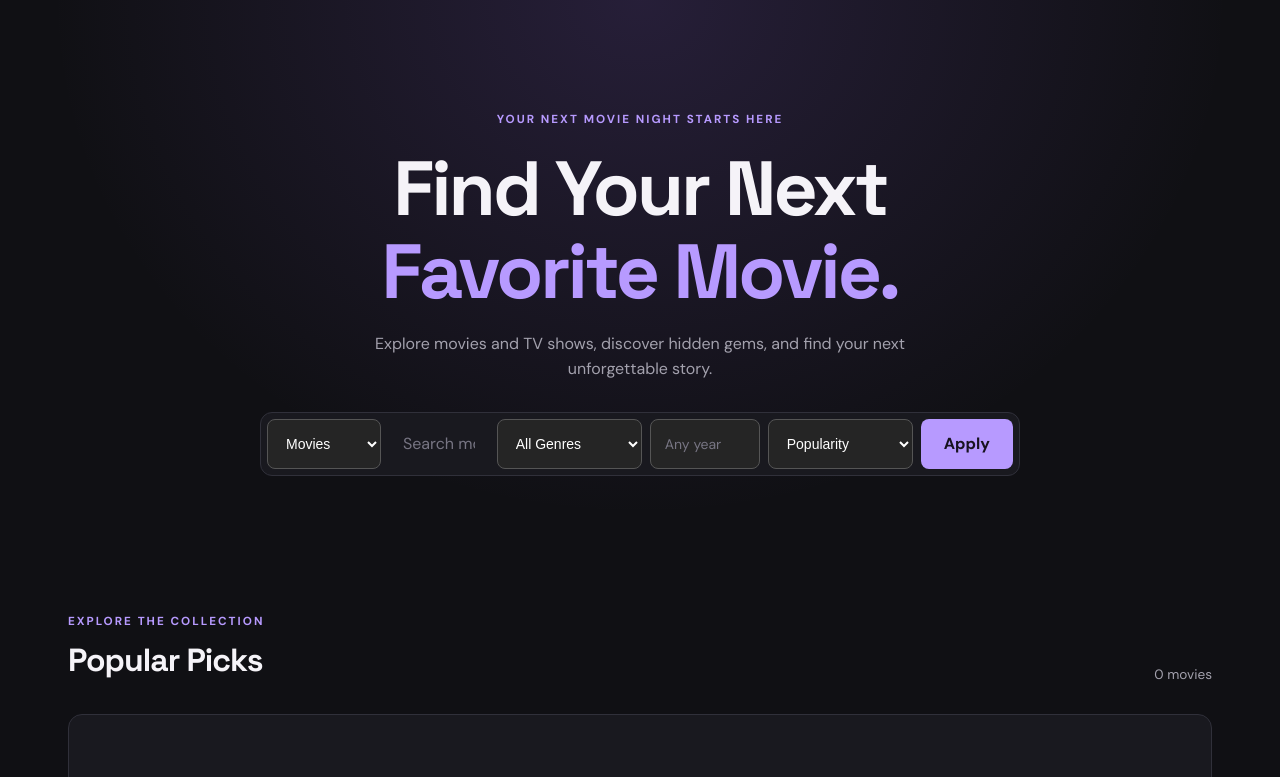
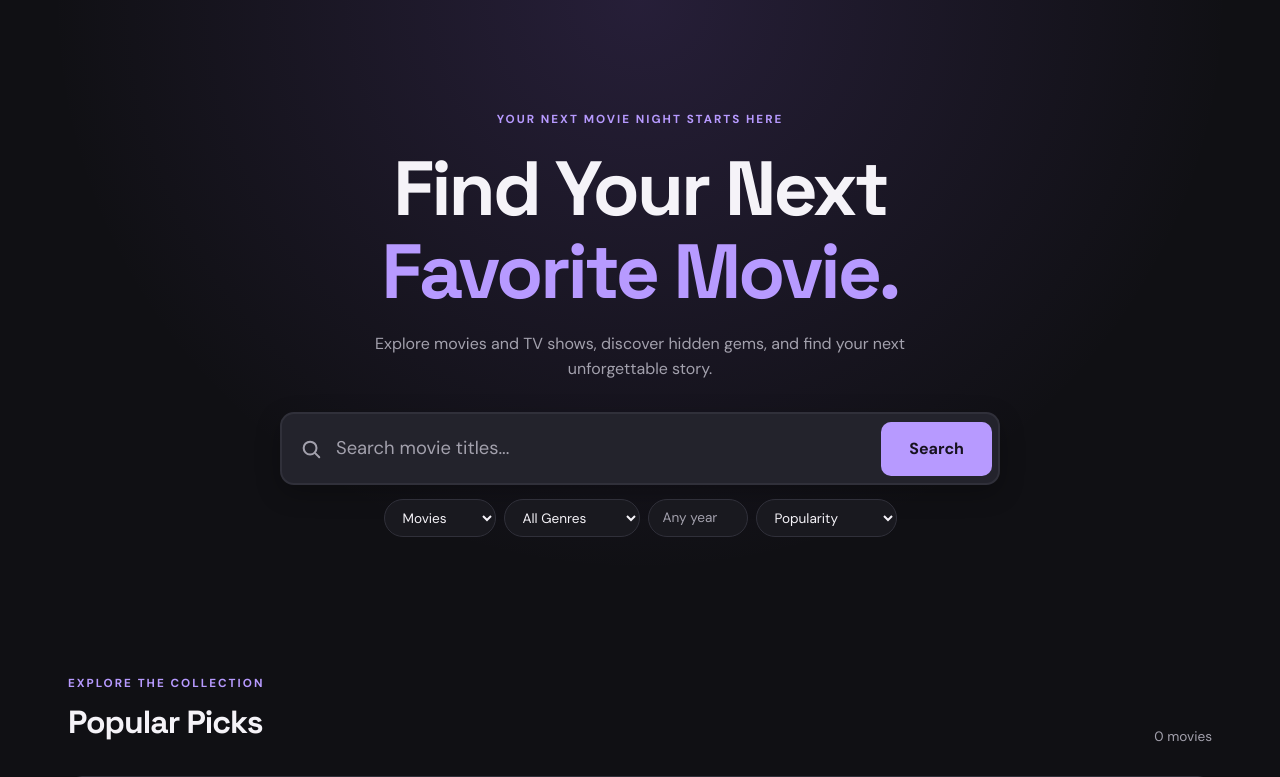
Before and after one commit to Xinrui-Li/MovieMagic, a Flask app: page / in a window 1280 px wide. Shown: the part 86-863 px from the top of the page. Run offline with Flask 3, Linux system fonts and the light colour scheme; data that the repository does not hold is empty.

Commit message:
Redesign home search bar and add write-up of this branch
- Search: large title box with icon on its own row; Movies/TV, genre,
  year and sort are small pills below and apply on change
- Consolidate search bar CSS into one block
- docs/README_TESTS_DEPLOY_SEARCH.md: summary of tests, deployment prep,
  search bar, and bugs to fix after GroupWatch merge

```diff
--- a/static/style.css
+++ b/static/style.css
@@ -164,52 +164,6 @@ nav a:hover {
     color: var(--muted);
 }
 
-.search-form {
-    display: flex;
-    max-width: 560px;
-    margin: 0 auto;
-    padding: 6px;
-    gap: 8px;
-    background: var(--surface);
-    border: 1px solid var(--border);
-    border-radius: 12px;
-}
-
-.search-form input {
-    flex: 1;
-    min-width: 0;
-    padding: 12px 14px;
-    color: var(--text);
-    background: transparent;
-    border: none;
-    outline: none;
-    font: inherit;
-}
-
-.search-form input::placeholder {
-    color: #777583;
-}
-
-.search-form:focus-within {
-    border-color: var(--accent);
-}
-
-.search-form button {
-    padding: 12px 23px;
-    color: #17121f;
-    background: var(--accent);
-    border: none;
-    border-radius: 8px;
-    font: inherit;
-    font-weight: 700;
-    cursor: pointer;
-    transition: background 0.2s;
-}
-
-.search-form button:hover {
-    background: var(--accent-hover);
-}
-
 .movie-section {
     max-width: 1200px;
     margin: 0 auto;
@@ -428,40 +382,6 @@ footer p {
 
     .section-heading h2 {
         font-size: 1.6rem;
-    }
-
-    .search-form button {
-        padding: 10px 14px;
-    }
-}
-
-.search-form select {
-    min-width: 145px;
-    max-width: 100%;
-    padding: 12px 14px;
-    border: 1px solid #555;
-    border-radius: 8px;
-    background-color: #252525;
-    color: #ffffff;
-    font-size: 14px;
-    cursor: pointer;
-}
-
-.search-form select:focus,
-.search-form input:focus {
-    outline: 2px solid #a78bfa;
-    outline-offset: 2px;
-}
-
-.search-form select option {
-    background-color: #252525;
-    color: #ffffff;
-}
-
-@media (max-width: 600px) {
-    .search-form select {
-        width: 100%;
-        min-width: 0;
     }
 }
 
@@ -1518,26 +1438,6 @@ nav a:hover {
     display: block;
     margin-top: 10px;
 }
-/* Movies / TV search toggle */
-
-.search-form {
-    max-width: 760px;
-}
-
-.search-form select[name="media"] {
-    min-width: 110px;
-}
-
-@media (max-width: 600px) {
-    .search-form {
-        flex-wrap: wrap;
-    }
-
-    .search-form input {
-        flex-basis: 100%;
-    }
-}
-
 /* Trending, popular, and upcoming rows on the home page */
 
 .home-rows {
@@ -1720,23 +1620,6 @@ nav a:hover {
     }
 }
 
-/* Year filter in the search bar */
-
-.search-form input[name="year"] {
-    flex: 0 0 110px;
-    border: 1px solid #555;
-    border-radius: 8px;
-    background-color: #252525;
-    color: #ffffff;
-    font-size: 14px;
-}
-
-@media (max-width: 600px) {
-    .search-form input[name="year"] {
-        flex-basis: 100%;
-    }
-}
-
 /* Flash messages shown under the navbar */
 
 .flash-messages {
@@ -1764,3 +1647,146 @@ nav a:hover {
         padding: 0 18px;
     }
 }
+
+/* Search bar: one large title box, with small filter pills below it */
+
+.search-form {
+    display: flex;
+    flex-direction: column;
+    gap: 14px;
+    max-width: 720px;
+    margin: 0 auto;
+}
+
+.search-main {
+    display: flex;
+    align-items: center;
+    gap: 10px;
+    padding: 6px 6px 6px 18px;
+    background: var(--surface-light);
+    border: 2px solid var(--border);
+    border-radius: 14px;
+    box-shadow: 0 8px 24px rgba(0, 0, 0, 0.25);
+    transition: border-color 0.2s, box-shadow 0.2s;
+    cursor: text;
+}
+
+.search-main:hover {
+    border-color: var(--muted);
+}
+
+.search-main:focus-within {
+    border-color: var(--accent);
+    box-shadow:
+        0 0 0 4px color-mix(in srgb, var(--accent) 22%, transparent),
+        0 8px 24px rgba(0, 0, 0, 0.25);
+}
+
+.search-icon {
+    flex: none;
+    width: 22px;
+    height: 22px;
+    fill: none;
+    stroke: var(--muted);
+    stroke-width: 2.2;
+    stroke-linecap: round;
+    transition: stroke 0.2s;
+}
+
+.search-main:focus-within .search-icon {
+    stroke: var(--accent);
+}
+
+.search-main input {
+    flex: 1;
+    min-width: 0;
+    padding: 14px 4px;
+    color: var(--text);
+    background: transparent;
+    border: none;
+    outline: none;
+    font: inherit;
+    font-size: 1.15rem;
+    -webkit-appearance: none;
+    appearance: none;
+}
+
+.search-main input::placeholder {
+    color: var(--muted);
+}
+
+.search-main button {
+    flex: none;
+    padding: 14px 28px;
+    color: #17121f;
+    background: var(--accent);
+    border: none;
+    border-radius: 10px;
+    font: inherit;
+    font-weight: 700;
+    cursor: pointer;
+    transition: background 0.2s;
+}
+
+.search-main button:hover {
+    background: var(--accent-hover);
+}
+
+.search-filters {
+    display: flex;
+    flex-wrap: wrap;
+    justify-content: center;
+    gap: 8px;
+}
+
+.search-filters select,
+.search-filters input {
+    padding: 7px 14px;
+    color: var(--text);
+    background-color: var(--surface);
+    border: 1px solid var(--border);
+    border-radius: 999px;
+    font: inherit;
+    font-size: 0.85rem;
+    cursor: pointer;
+    transition: border-color 0.2s;
+}
+
+.search-filters input[name="year"] {
+    width: 100px;
+    cursor: text;
+}
+
+.search-filters input::placeholder {
+    color: var(--muted);
+}
+
+.search-filters select:hover,
+.search-filters input:hover {
+    border-color: var(--accent);
+}
+
+.search-filters select:focus-visible,
+.search-filters input:focus-visible {
+    outline: 2px solid var(--accent);
+    outline-offset: 2px;
+}
+
+.search-filters select option {
+    color: var(--text);
+    background-color: var(--surface);
+}
+
+@media (max-width: 600px) {
+    .search-main {
+        padding-left: 14px;
+    }
+
+    .search-main input {
+        font-size: 1rem;
+    }
+
+    .search-main button {
+        padding: 12px 16px;
+    }
+}
--- a/templates/index.html
+++ b/templates/index.html
@@ -26,6 +26,24 @@
         </p>
 
         <form class="search-form" method="POST" action="/">
+            <div class="search-main">
+                <svg class="search-icon" viewBox="0 0 24 24" aria-hidden="true">
+                    <circle cx="11" cy="11" r="7"></circle>
+                    <line x1="16.5" y1="16.5" x2="21" y2="21"></line>
+                </svg>
+
+                <input
+                    type="search"
+                    name="query"
+                    placeholder="Search {{ 'TV show' if media == 'tv' else 'movie' }} titles..."
+                    value="{{ query }}"
+                    aria-label="Search titles"
+                >
+
+                <button type="submit">Search</button>
+            </div>
+
+            <div class="search-filters">
                 <select
                     name="media"
                     aria-label="Search movies or TV shows"
@@ -41,15 +59,8 @@
                     </option>
                 </select>
 
-            <input
-                type="text"
-                name="query"
-                placeholder="Search {{ 'TV show' if media == 'tv' else 'movie' }} titles..."
-                value="{{ query }}"
-                aria-label="Search titles"
-            >
-
-            <select name="genre" aria-label="Filter by genre">
+                <select name="genre" aria-label="Filter by genre"
+                    onchange="this.form.submit()">
                     <option value="">All Genres</option>
                     {% for genre_id, genre_name in genres.items() %}
                     <option
@@ -68,11 +79,13 @@
                     min="{{ min_year }}"
                     max="{{ max_year }}"
                     placeholder="Any year"
+                    onchange="this.form.submit()"
                     value="{{ year }}"
                     aria-label="Filter by {{ 'first air year' if media == 'tv' else 'release year' }}"
                 >
 
-            <select name="sort_by" aria-label="Sort results">
+                <select name="sort_by" aria-label="Sort results"
+                    onchange="this.form.submit()">
                     <option value="popularity.desc"
                         {% if sort_by == "popularity.desc" %}selected{% endif %}>
                         Popularity
@@ -86,8 +99,7 @@
                         Newest Year
                     </option>
                 </select>
-
-            <button type="submit">Apply</button>
+            </div>
         </form>
     </section>
 
```
Also changed, not shown: README.md, docs/README_TESTS_DEPLOY_SEARCH.md (added). Lines whose indentation alone changed are shown as unchanged.
